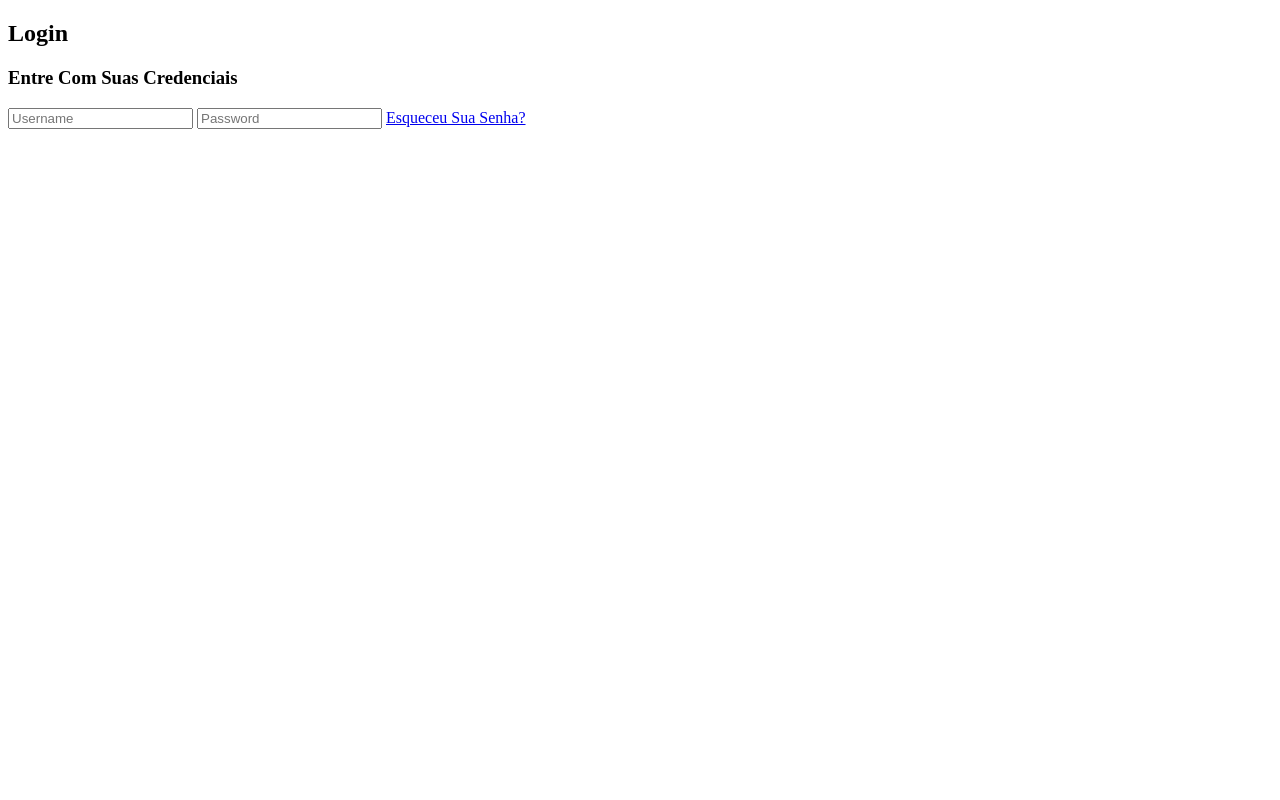
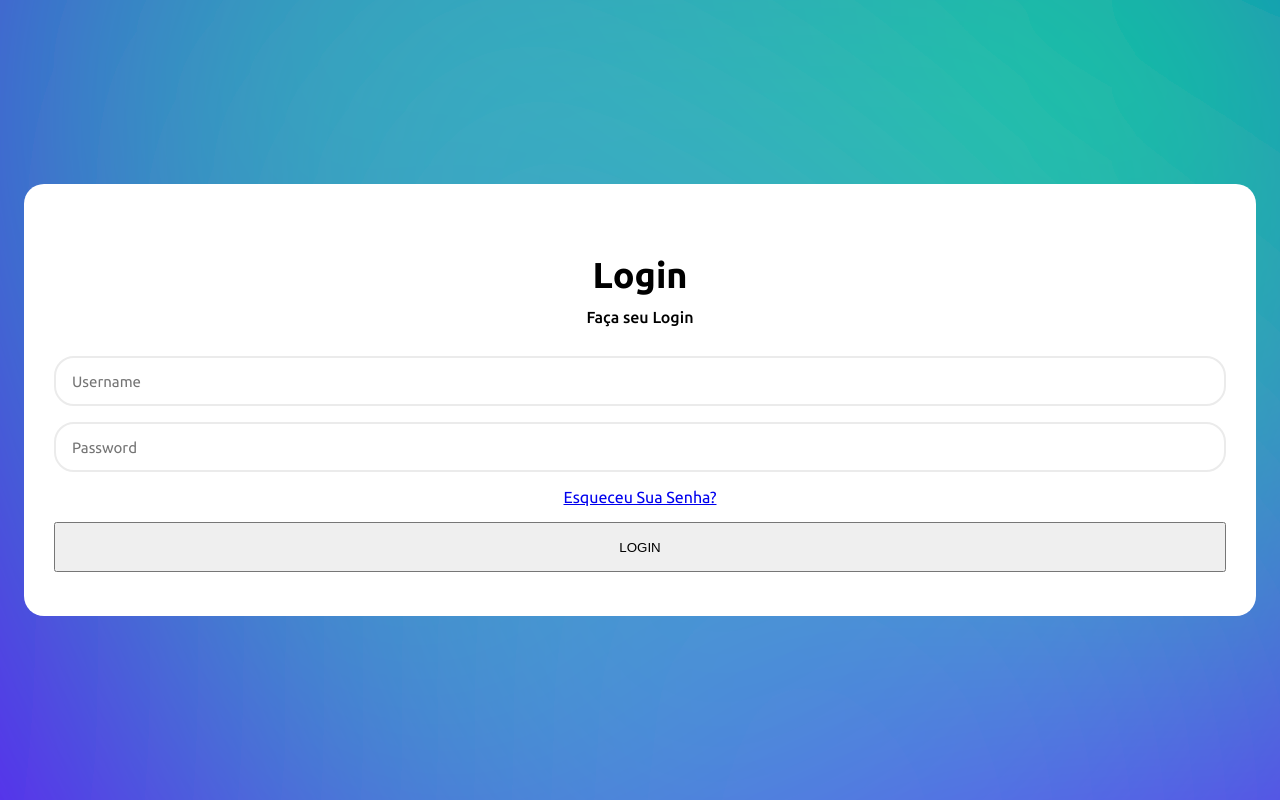
Before and after one commit to TI-fernando/modeloLogin_1, a plain HTML site: page index.html in a window 1280 px wide. Drawn offline with Linux system fonts and the light colour scheme.

Commit message:
Concluido o Html e estilisando a pagina

```diff
--- a/index.html
+++ b/index.html
@@ -10,12 +10,13 @@
 
     <div class="login-card">
         <h2>Login</h2>
-        <h3>Entre Com Suas Credenciais</h3>
+        <h3>Faça seu Login</h3>
 
         <form class="login-form">
             <input type="text" placeholder="Username">
             <input type="password" placeholder="Password">
             <a href="#">Esqueceu Sua Senha?</a>
+            <button type="submit">LOGIN</button>
         </form>
     </div>
 
--- a/style.css
+++ b/style.css
@@ -1 +1,71 @@
 @import url('https://fonts.googleapis.com/css2?family=Ubuntu:wght@300;400;500;700&display=swap');
+
+* {
+    box-sizing: border-box;
+}
+
+html, body, .wrapper {
+    height: 100%;
+}
+
+body {
+    display: grid;
+    place-items: center;
+    margin: 0;
+    padding: 0 24px;
+    background-image: url(blurry-gradient-haikei.svg);
+    background-repeat: no-repeat;
+    background-size: cover;
+    font-family: "Ubuntu";
+    color: #000;
+    animation: rotate 6s ifinite alternate linear;
+}
+
+.login-card {
+    position: relative;
+    z-index: 3;
+    width: 100%;
+    margin: 0 20px;
+    padding: 70px 30px 44px;
+    border-radius: 1.25rem;
+    background: #fff;
+    text-align: center;
+}
+
+.login-card > h2 {
+    font-size: 36px;
+    font-weight: 600;
+    margin: 0 0 12px;
+}
+
+.login-card > h3 {
+    color: rgba (0, 0, 0, 0.38);
+    margin: 0 0 30px;
+    font-weight: 500;
+    font-size: 1rem;
+}
+
+.login-form {
+    width: 100%;
+    margin: 0;
+    display: grid;
+    gap: 16px;
+}
+
+.login-form > input, .login-form > button {
+    width: 100%;
+    height: 50px;
+}
+
+.login-form > input {
+    border: 2px solid #ebebeb;
+    font-family: inherit;
+    font-size: 15px;
+    padding: 0 16px;
+    border-radius: 1.25rem;
+    transition: all 0.37s;
+}
+
+.login-form > input:hover {
+    border: 2px solid #10449a;
+}
```
